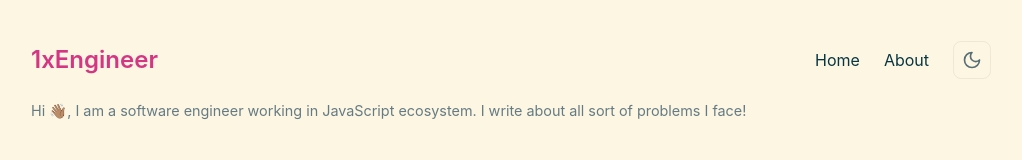
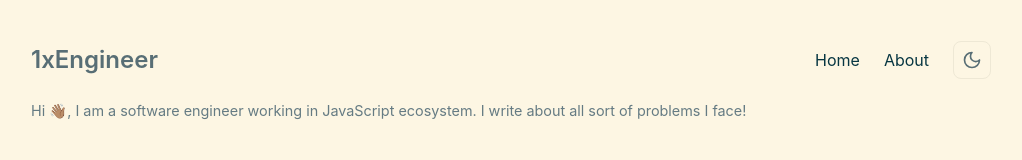
Before and after one commit to waleedyt/1xEngineer.dev, an Astro site: page / in a window 1280 px wide. Shown: the top 160 px of the page, without its empty margins (129-1151 px from the left). Built offline with nearby package versions, Linux system fonts and the light colour scheme; Astro itself is replaced by a stand-in of ours.

Commit message:
Address review/QA/security findings (round 2)
Co-Authored-By: Claude Fable 5 <noreply@anthropic.com>

```diff
--- a/src/styles/global.css
+++ b/src/styles/global.css
@@ -27,9 +27,10 @@
 :root {
   --color-bg: var(--color-base3);
   --color-fg: var(--color-base01);
-  --color-heading: var(--color-magenta);
+  --color-heading: var(--color-base01);
+  /* base01 (4.99:1 on base3) — magenta #d33682 only reaches 4.21:1 and fails normal-text AA */
+  --color-accent: var(--color-base01);
   /* base01 (4.99:1 on base3) — green #859900 only reaches 2.97:1 and fails AA */
-  --color-accent: var(--color-base01);
   --color-link: var(--color-base02);
   /* base01 (4.99:1) — violet #6c71c4 only reaches 4.06:1 and fails AA for body links */
   --color-link-hover: var(--color-base01);
@@ -41,8 +42,8 @@
 .dark {
   --color-bg: var(--color-base03);
   --color-fg: var(--color-base1);
-  --color-heading: var(--color-magenta);
-  /* green #859900 reaches 4.69:1 on base03 — AA-pass for large heading text */
+  --color-heading: var(--color-green);
+  /* green #859900 reaches 4.69:1 on base03 — AA-pass; magenta #d33682 only reaches 3.30:1 and fails normal-text AA */
   --color-accent: var(--color-green);
   --color-link: var(--color-base0);
   /* base1 (5.61:1) — violet #6c71c4 only reaches 3.43:1 and fails AA for body links */
```
